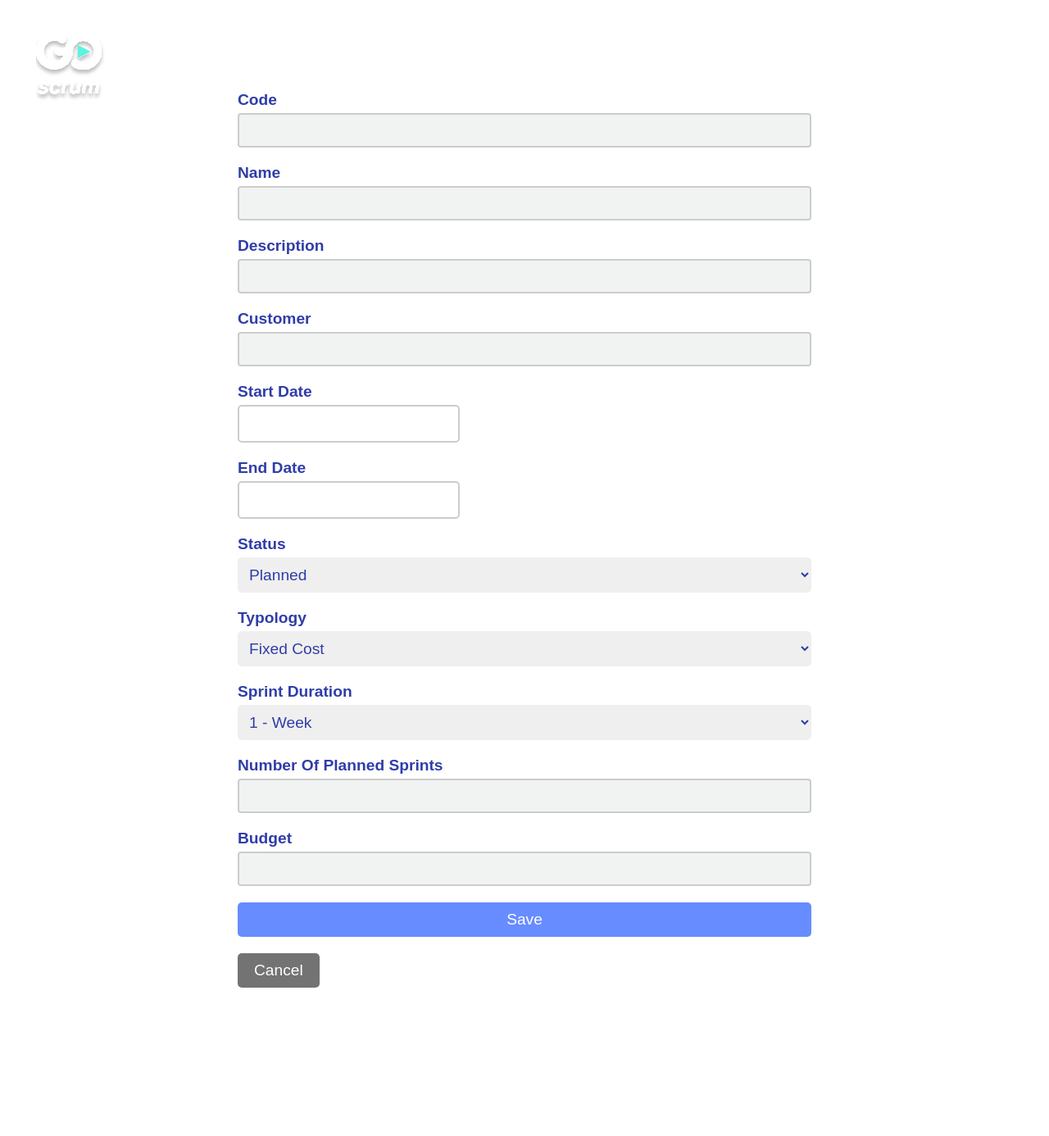
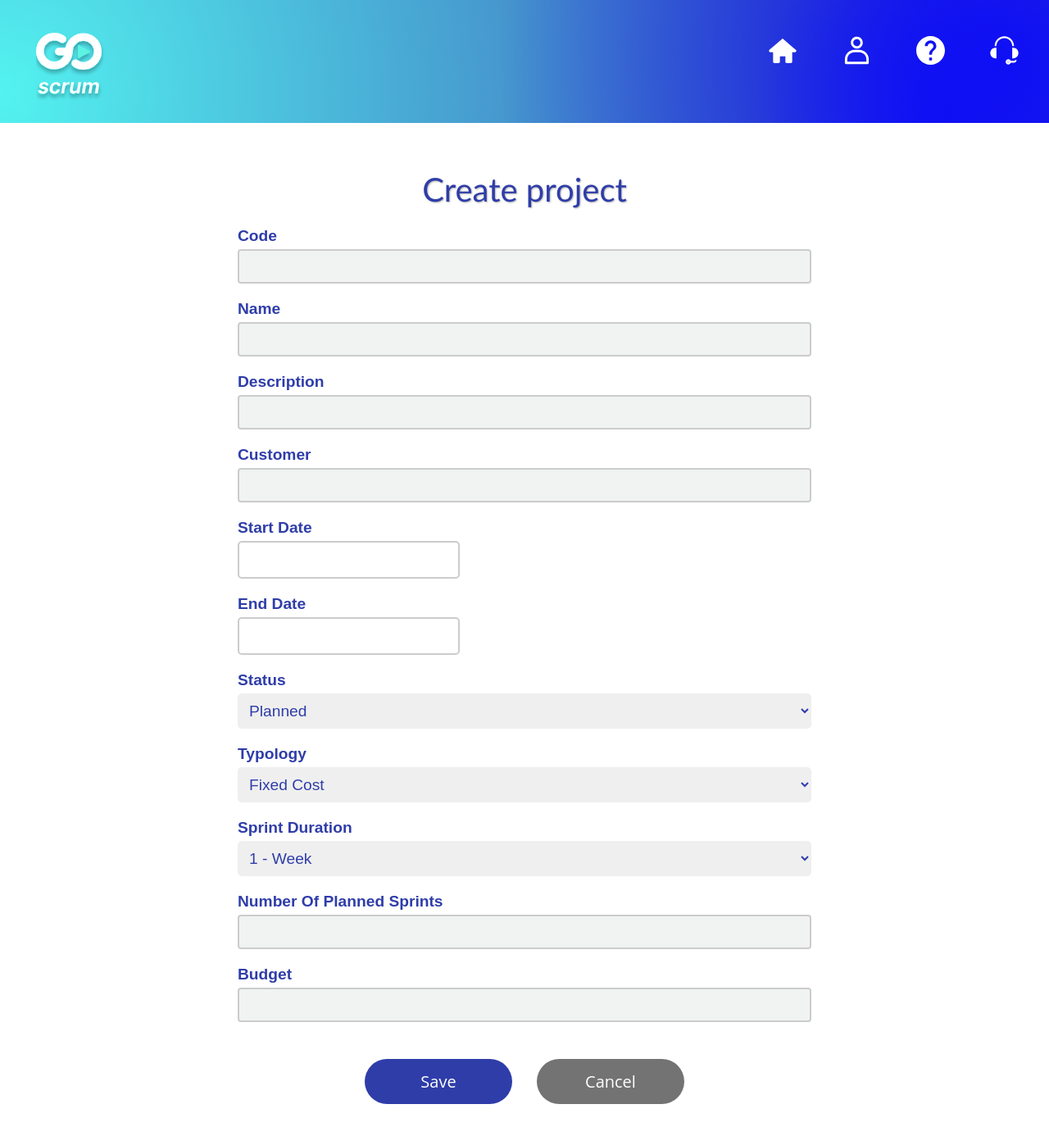
Before and after one commit to ivo-menezes/project_g3, a React (Create React App) app in the folder ui/: page /createProject in a window 1280 px wide. Shown: the top 1386 px of the page at 82% size. Before the commit the page ends 1275 px from the top, so only its background shows below. Built offline with nearby package versions, Linux system fonts and the light colour scheme.

Commit message:
T608: Redesign UI layout: Updates on the Create projects page  (addresses #125)

```diff
--- a/ui/src/index.css
+++ b/ui/src/index.css
@@ -186,9 +186,8 @@ a:link {
 
 .header-listProjects {
   position: relative;
-  width: 253px;
+  width: 100vw;
   height: 47px;
-  left: 15.6vw;
   top: 8vh;
   color: #2F3DA9;
   font-family: 'Optima', sans-serif;
@@ -197,6 +196,7 @@ a:link {
   font-size: 40px;
   text-shadow: 1px 1px 2px rgba(0, 0, 0, 0.3);
   line-height: 47px;
+  text-align: center; /* Add this line to center the text */
 }
 
 .table-container {
@@ -226,29 +226,168 @@ a:link {
   text-decoration: none;
 }
 
-/*
-  height: 66px;
-  width: 150px;
-  background: #000000;
-  border: 5px solid black;
-  border-radius: 60px;
-  font-family: "Open Sans", sans-serif;
-  font-weight: 400;
-  font-size: 25px;
-  text-decoration: none;
-  display: flex;
-  align-items: center;
-  justify-content: center;
-  cursor: pointer;
-  color: #FFFFFF;
-  position: relative;
-  top: 47vh;
-  margin: 0 auto; /* Center the container horizontally */
-
+.button-create:hover {
+  background-color: #243BF3;
+}
 
 .bt-container {
   text-align: center
 }
+
+
+
+
+/* Create Project page style */
+
+.header-create-project {
+  position: relative;
+  width: 100vw;
+  height: 47px;
+  top: 1vh;
+  color: #2F3DA9;
+  font-family: 'Optima', sans-serif;
+  font-style: normal;
+  font-weight: normal;
+  font-size: 40px;
+  text-shadow: 1px 1px 2px rgba(0, 0, 0, 0.3);
+  line-height: 47px;
+  text-align: center; /* Add this line to center the text */
+}
+
+
+.form-create-project {
+  display: flex;
+  flex-direction: column;
+  align-items: center;
+  justify-content: center;
+  margin: 50px auto;
+  max-width: 700px;
+}
+
+.form-create-project form {
+  display: flex;
+  flex-direction: column;
+  align-items: center;
+  justify-content: center;
+  margin-top: 30px;
+  width: 100%;
+}
+
+.form-create-project form > * {
+  margin-bottom: 20px;
+  width: 100%;
+}
+
+.form-create-project .button-form-createProject-save {
+  border: 1px;
+  width: 180px;
+  height: 55px;
+  display: inline-block;
+  margin: 10px;
+  cursor: pointer;
+  border-radius: 60px;
+  background-color: #2F3DA9;
+  color: #fff;
+  font-weight: normal;
+  font-family: "Open Sans", sans-serif;
+  font-size: 20px;
+  text-decoration: none;
+  transition: all 0.3s ease-in-out;
+}
+
+.form-create-project .button-form-createProject-save:hover {
+  background-color: #243BF3;
+
+}
+
+.form-create-project .button-form-createProject-cancel {
+  background-color: #737373;
+  border: 1px;
+  width: 180px;
+  height: 55px;
+  display: inline-block;
+  margin: 10px;
+  cursor: pointer;
+  border-radius: 60px;
+  color: #fff;
+  font-weight: normal;
+  font-family: "Open Sans", sans-serif;
+  font-size: 20px;
+  text-decoration: none;
+  transition: all 0.3s ease-in-out;
+}
+
+.form-create-project .button-form-createProject-cancel:hover {
+  background-color: #243BF3;
+}
+
+.button-container {
+  display: flex;
+  justify-content: center;
+  margin-top: 15px; /* Adjust the margin as needed */
+  gap: 10px; /* Adjust the gap as needed */
+}
+
+.form-create-project label {
+  display: block;
+  font-size: 1.2rem;
+  margin-bottom: 5px;
+}
+
+.form-create-project input,
+.form-create-project select {
+  font-size: 1.2rem;
+  padding: 10px;
+  border-radius: 5px;
+  border: none;
+  width: 100%;
+}
+
+.form-create-project input:required:invalid:focus,
+.form-create-project select:required:invalid:focus {
+  border: 2px solid #e74c3c;
+}
+
+.form-create-project input:required:valid,
+.form-create-project select:required:valid {
+  border: 2px solid #2ecc71;
+}
+
+.form-create-project .mandatory {
+  color: #e74c3c;
+}
+
+.textField {
+  display: block;
+  margin-bottom: 20px;
+}
+
+.textField label {
+  display: block;
+  margin-bottom: 5px;
+  font-weight: bold;
+}
+
+.textField input {
+  width: 100%;
+  padding: 10px;
+  border: 2px solid #ccc;
+  border-radius: 4px;
+  font-size: 16px;
+}
+
+.textField input:focus {
+  outline: none;
+  border-color: #4b9cdb;
+}
+
+
+
+
+
+
+
+
 
 /* Create User Story page style */
 
@@ -398,123 +537,6 @@ a:link {
 
 
 
-
-
-/* Create Project page style */
-
-.header-create-project {
-  font-size: 2rem;
-  font-weight: bold;
-  margin-bottom: 1.5rem;
-  text-align: center;
-  color: white;
-  text-transform: uppercase;
-}
-
-.form-create-project {
-  display: flex;
-  flex-direction: column;
-  align-items: center;
-  justify-content: center;
-  margin: 50px auto;
-  max-width: 700px;
-}
-
-.form-create-project form {
-  display: flex;
-  flex-direction: column;
-  align-items: center;
-  justify-content: center;
-  width: 100%;
-}
-
-.form-create-project form > * {
-  margin-bottom: 20px;
-  width: 100%;
-}
-
-.form-create-project .button-form-createProject-save {
-  background-color: #668cff;
-  color: #fff;
-  border: none;
-  padding: 10px 20px;
-  border-radius: 5px;
-  font-size: 1.2rem;
-  cursor: pointer;
-  transition: all 0.3s ease-in-out;
-}
-
-.form-create-project .button-form-createProject-save:hover {
-  background-color: #148f77;
-}
-
-.form-create-project .button-form-createProject-cancel {
-  background-color: #737373;
-  color: #fff;
-  border: none;
-  padding: 10px 20px;
-  border-radius: 5px;
-  font-size: 1.2rem;
-  cursor: pointer;
-  transition: all 0.3s ease-in-out;
-}
-
-.form-create-project .button-form-createProject-cancel:hover {
-  background-color: #7f8c8d;
-}
-
-.form-create-project label {
-  display: block;
-  font-size: 1.2rem;
-  margin-bottom: 5px;
-}
-
-.form-create-project input,
-.form-create-project select {
-  font-size: 1.2rem;
-  padding: 10px;
-  border-radius: 5px;
-  border: none;
-  width: 100%;
-}
-
-.form-create-project input:required:invalid:focus,
-.form-create-project select:required:invalid:focus {
-  border: 2px solid #e74c3c;
-}
-
-.form-create-project input:required:valid,
-.form-create-project select:required:valid {
-  border: 2px solid #2ecc71;
-}
-
-.form-create-project .mandatory {
-  color: #e74c3c;
-}
-
-.textField {
-  display: block;
-  margin-bottom: 20px;
-}
-
-.textField label {
-  display: block;
-  margin-bottom: 5px;
-  font-weight: bold;
-}
-
-.textField input {
-  width: 100%;
-  padding: 10px;
-  border: 2px solid #ccc;
-  border-radius: 4px;
-  font-size: 16px;
-}
-
-.textField input:focus {
-  outline: none;
-  border-color: #4b9cdb;
-}
 
 
 /* Create Sprint page style */
--- a/ui/src/pages/createProject.js
+++ b/ui/src/pages/createProject.js
@@ -1,10 +1,11 @@
 import TextField from "../components/textField";
 import AppContext from "../context/AppContext";
-import React, {useContext, useState} from "react";
+import React, { useContext, useState } from "react";
 import Header from "../components/header";
+import HeaderBackground from "../components/headerBackground";
 import Button from "../components/button";
-import {Link, useNavigate} from "react-router-dom";
-import {addProject} from "../context/Actions";
+import { Link, useNavigate } from "react-router-dom";
+import { addProject } from "../context/Actions";
 import DropDownList from "../components/dropDownList";
 import PickDate from "../components/date";
 
@@ -12,17 +13,17 @@ const CreateProject = () => {
 
     // using a local state to save user input before submitting
     const emptyProject = {
-        id : '',
-        title : '',
-        description : '',
-        customer : '',
-        startDate : '',
-        endDate : '',
-        budget : '',
-        selectedStatus : '',
-        selectedTypology : '',
-        selectedSprintDuration : '',
-        numberOfPlannedSprints : ''
+        id: '',
+        title: '',
+        description: '',
+        customer: '',
+        startDate: '',
+        endDate: '',
+        budget: '',
+        selectedStatus: '',
+        selectedTypology: '',
+        selectedSprintDuration: '',
+        numberOfPlannedSprints: ''
     }
 
     const [newProject, setNewProject] = useState(emptyProject)
@@ -33,22 +34,22 @@ const CreateProject = () => {
         const name = event.target.name;
         const value = event.target.value;
         setNewProject((project) => {
-            return {...project, [name] : value}
+            return { ...project, [name]: value }
         })
     }
 
     const handleStartDateChange = (newDate, event) => {
-        event.target = {type:"text", value:newDate, name:'startDate'}
+        event.target = { type: "text", value: newDate, name: 'startDate' }
         handleChange(event)
     }
 
     const handleEndDateChange = (newDate, event) => {
-        event.target = {type:"text", value:newDate, name:'endDate'}
+        event.target = { type: "text", value: newDate, name: 'endDate' }
         handleChange(event)
     }
 
     // submits the newProject to the global context via the addProject action
-    const {dispatch} = useContext(AppContext);
+    const { dispatch } = useContext(AppContext);
     const navigate = useNavigate();
     const handleSubmission = () => {
         // Date objects need to be converted to strings because the table component can't handle displaying objects
@@ -86,11 +87,15 @@ const CreateProject = () => {
         '4 - Weeks',
     ]
 
+    return (
+        <div>
+            <Header />
+            <div className="header-background-container" />
+            <Header />
+            <section className='form-create-project'>
+                <Header className='header-create-project' text="Create project" />
 
-    return (
-        <section className='form-create-project'>
-            <Header className='header-create-project' text="CREATE PROJECT"/>
-            <form onSubmit={handleSubmission}>
+                <form onSubmit={handleSubmission}>
 
                 <TextField className="textField"
                            mandatory={true}
@@ -186,12 +191,16 @@ const CreateProject = () => {
                            name={'budget'}
                            whenTyped={handleChange}
                 />
-                <Button className='button-form-createProject-save' name="Save"/>
-                <Link to="/listProjects">
-                    <Button className='button-form-createProject-cancel' name="Cancel"/>
-                </Link>
-            </form>
-        </section>
+                    <div className="button-container">
+                        <Button className='button-form-createProject-save' name="Save" />
+                        <Link to="/listProjects">
+                            <Button className='button-form-createProject-cancel' name="Cancel" />
+                        </Link>
+                    </div>
+                </form>
+            </section>
+        </div>
     );
 }
+
 export default CreateProject;
```
